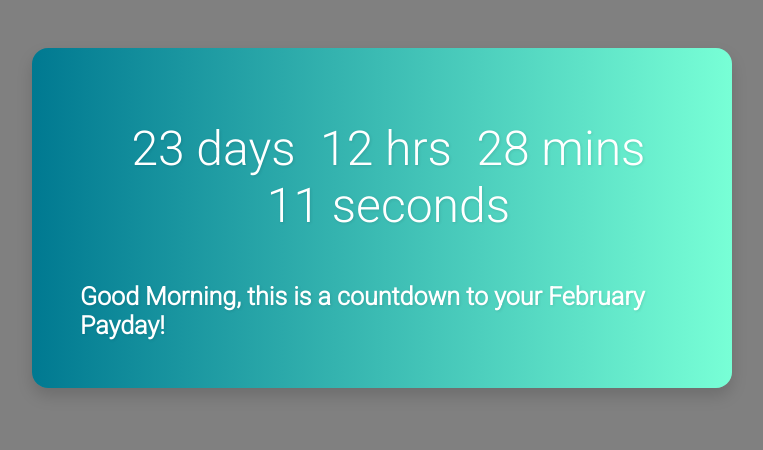
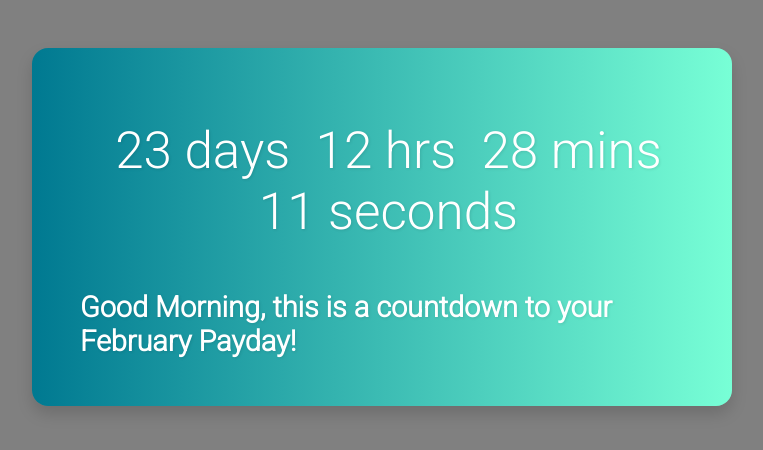
Before and after one commit to Billson7/Payday-Countdown, a React (Create React App) app: page / in a window 1280 px wide. Shown: the top 450 px of the page, without its empty margins (258-1021 px from the left). Built offline with nearby package versions, Linux system fonts and the light colour scheme.

Commit message:
Font resizing

```diff
--- a/src/App.css
+++ b/src/App.css
@@ -33,14 +33,14 @@
 
 .timer span {
   text-shadow: 1px 1px 3px rgba(0, 0, 0, 0.1);
-  font-size: 3rem;
+  font-size: 3.2rem;
   margin-left: 0.8rem;
   font-family: 'Roboto', sans-serif;
 
 }
 
 #header {
-  font-size: 25px;
+  font-size: 1.8rem;
   font-family: 'Roboto', sans-serif;
   color: white;
   text-align: left;
```
